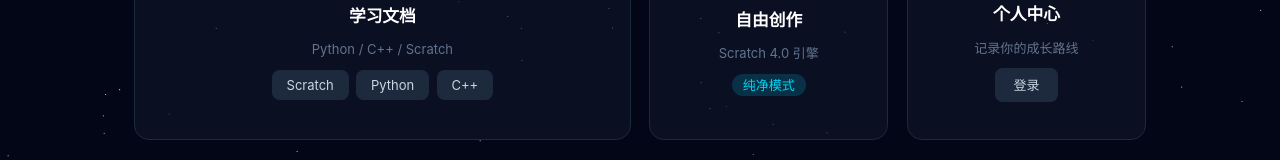
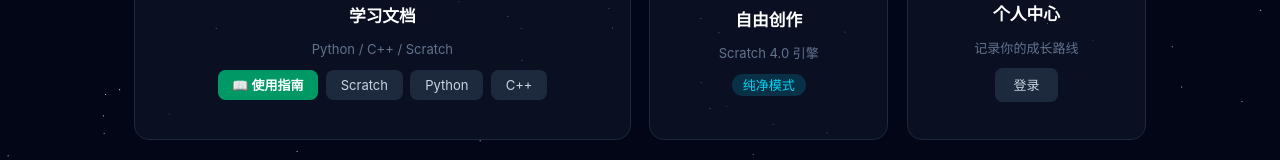
Before and after one commit to xianzi2097/qc-frontend, a React (Vite) app: page / in a window 1280 px wide. Shown: the part 513-673 px from the top of the page. Built offline with nearby package versions, Linux system fonts and the light colour scheme; no server answers; what marked-highlight would draw is missing.

Commit message:
feat: 主页学习文档加使用指南按钮

```diff
--- a/src/components/HomePage.tsx
+++ b/src/components/HomePage.tsx
@@ -131,6 +131,7 @@ export default function HomePage({ onLogin }: Props) {
               <h2 className="text-lg font-bold text-white shrink-0">学习文档</h2>
               <p className="text-sm text-slate-500 shrink-0">Python / C++ / Scratch</p>
               <div className="flex gap-2 justify-center flex-wrap shrink-0">
+                <a className="text-sm bg-emerald-600 hover:bg-emerald-500 text-white px-4 py-1.5 rounded-lg transition-all font-bold" href="/docs/guide/">📖 使用指南</a>
                 <a className="text-sm bg-slate-800 hover:bg-purple-600/30 text-slate-300 hover:text-purple-300 px-4 py-1.5 rounded-lg transition-all" href="/docs/scratch_course/">Scratch</a>
                 <a className="text-sm bg-slate-800 hover:bg-purple-600/30 text-slate-300 hover:text-purple-300 px-4 py-1.5 rounded-lg transition-all" href="/docs/python_course/">Python</a>
                 <a className="text-sm bg-slate-800 hover:bg-purple-600/30 text-slate-300 hover:text-purple-300 px-4 py-1.5 rounded-lg transition-all" href="/docs/cpp_course/">C++</a>
```
